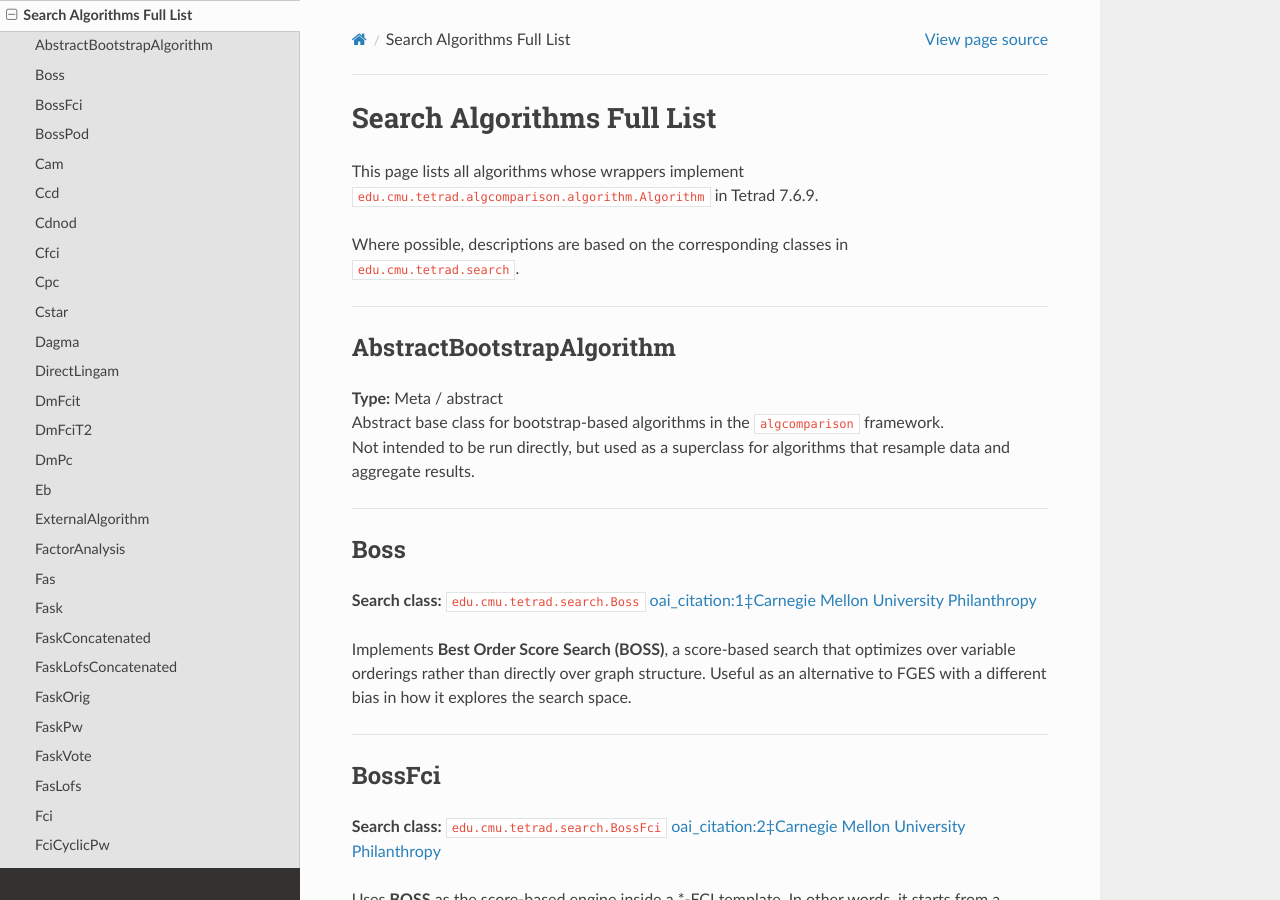
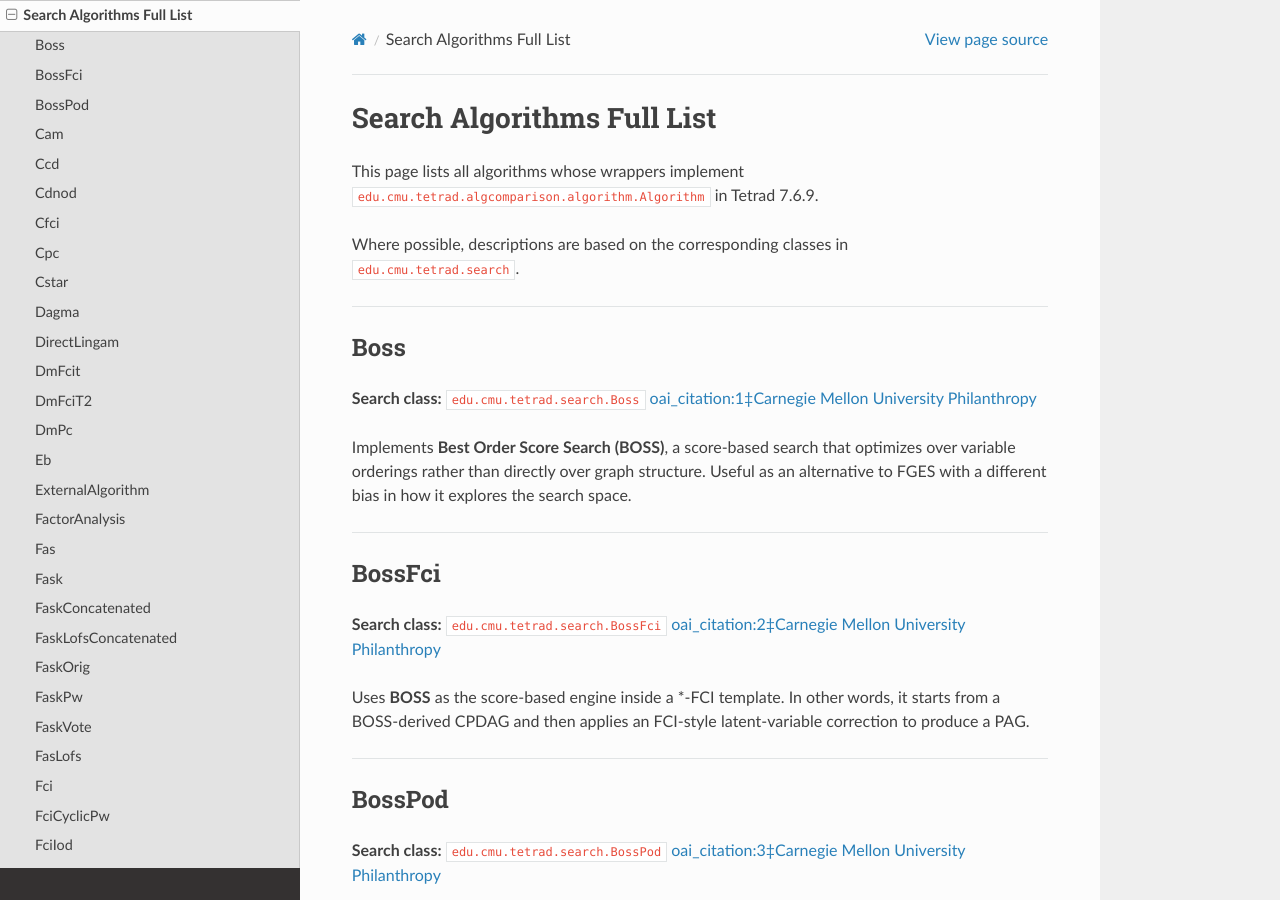
Before and after one commit to cmu-phil/tetrad-manual-rtd, a Sphinx documentation site: the page built from docs/search-algorithms-full-list.md, in a window 1280 px wide and 900 px high. Built offline with Sphinx 7.4.7 and the Read the Docs theme 3.1.0, drawn with Linux system fonts in a browser that asks for light colours.

Commit message:
Remove description of `AbstractBootstrapAlgorithm` from `search-algorithms-full-list.md` to streamline content.

```diff
--- a/docs/search-algorithms-full-list.md
+++ b/docs/search-algorithms-full-list.md
@@ -5,14 +5,6 @@ This page lists all algorithms whose wrappers implement
 
 Where possible, descriptions are based on the corresponding classes in
 `edu.cmu.tetrad.search`.
-
----
-
-## AbstractBootstrapAlgorithm
-
-**Type:** Meta / abstract
-Abstract base class for bootstrap-based algorithms in the `algcomparison` framework.
-Not intended to be run directly, but used as a superclass for algorithms that resample data and aggregate results.
 
 ---
 
```
